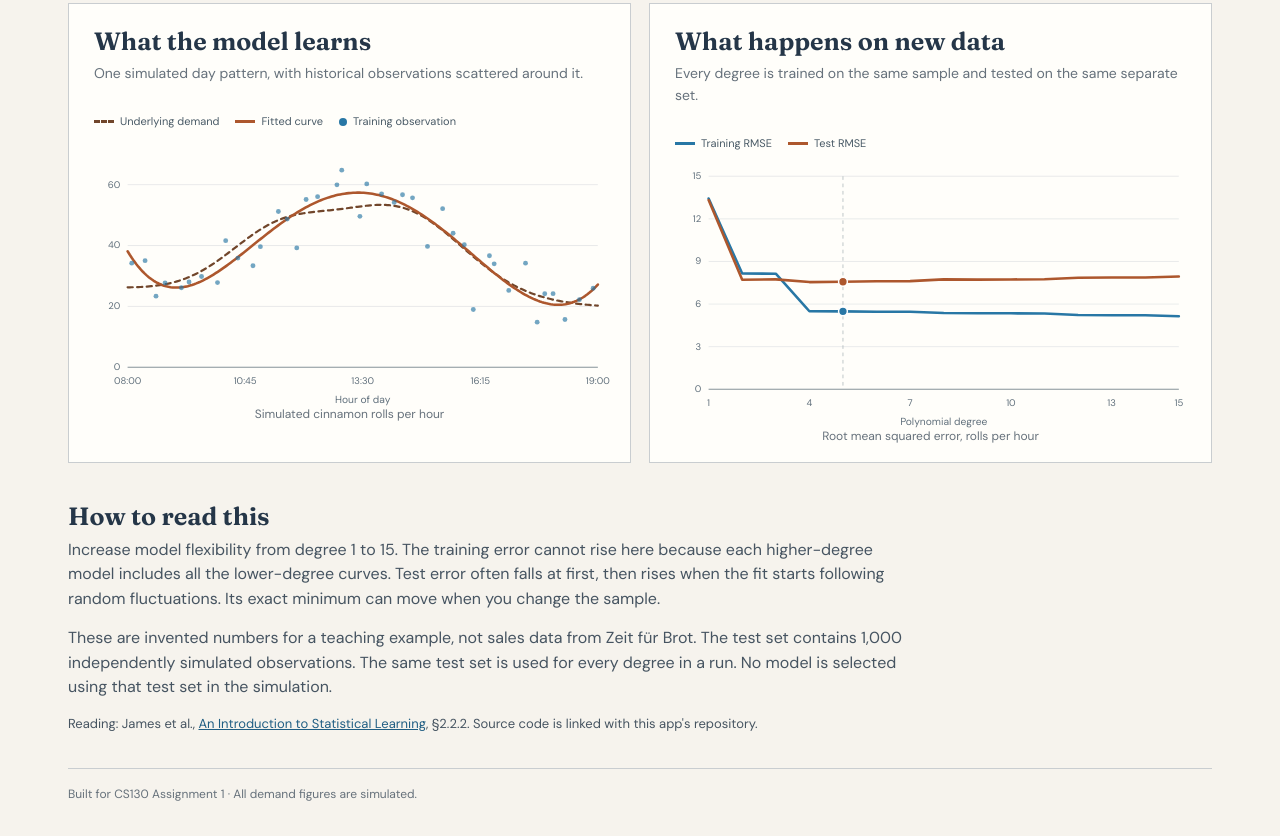
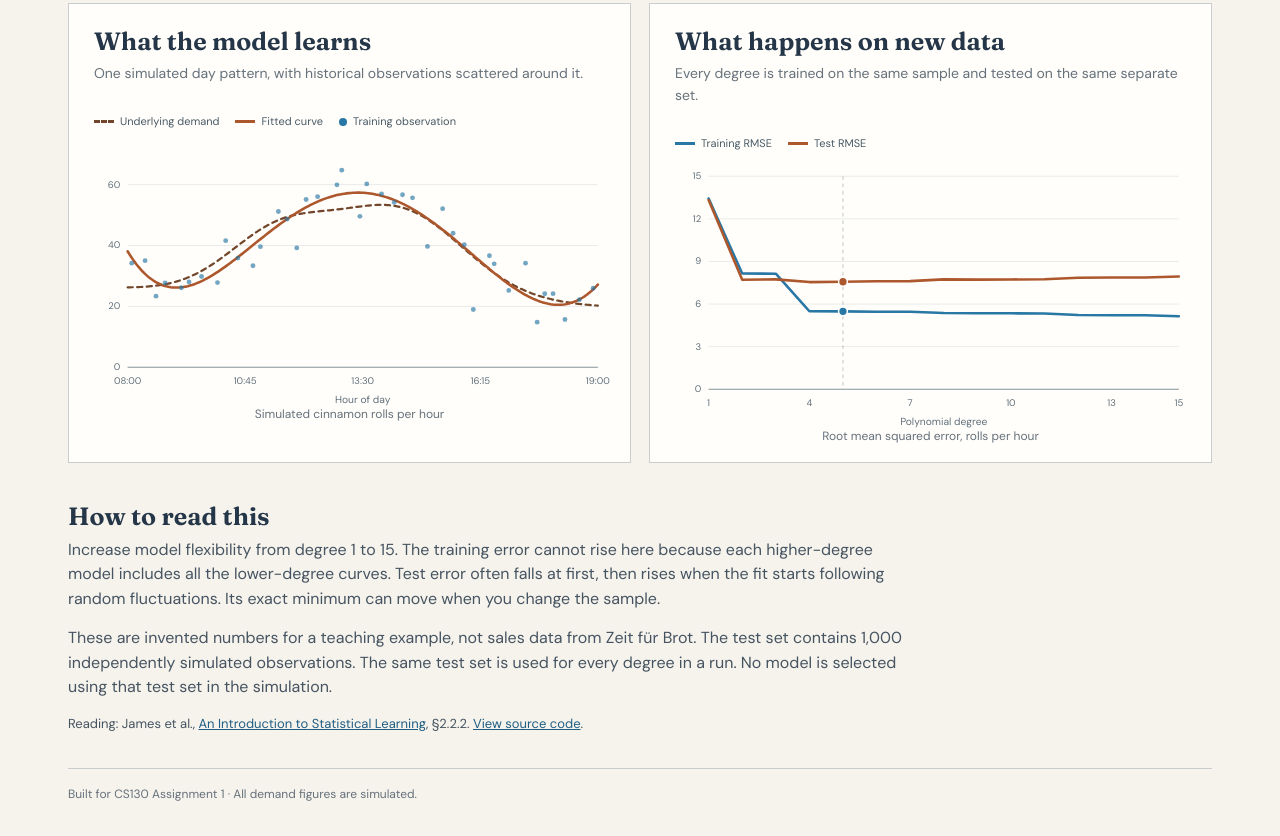
Before and after one commit to ShinnosukeUesaka/cs130-cinnamon-roll-forecasting, a plain HTML site: page index.html in a window 1280 px wide. Shown: the part 710-1546 px from the top of the page. Drawn offline with Linux system fonts and the light colour scheme.

Commit message:
Link source repository from app

```diff
--- a/index.html
+++ b/index.html
@@ -24,7 +24,7 @@
     <p id="readout" class="readout" aria-live="polite"></p>
     <section class="charts"><article class="chart-panel"><div class="chart-heading"><div><h2>What the model learns</h2><p>One simulated day pattern, with historical observations scattered around it.</p></div></div><div class="legend"><span class="legend-item"><i class="legend-swatch truth"></i>Underlying demand</span><span class="legend-item"><i class="legend-swatch fit"></i>Fitted curve</span><span class="legend-item"><i class="legend-dot"></i>Training observation</span></div><div class="chart-scroll"><svg id="demand-chart" viewBox="0 0 720 365" role="img"></svg></div><p class="axis-note">Simulated cinnamon rolls per hour</p></article>
     <article class="chart-panel"><div class="chart-heading"><div><h2>What happens on new data</h2><p>Every degree is trained on the same sample and tested on the same separate set.</p></div></div><div class="legend"><span class="legend-item"><i class="legend-swatch train"></i>Training RMSE</span><span class="legend-item"><i class="legend-swatch test"></i>Test RMSE</span></div><div class="chart-scroll"><svg id="error-chart" viewBox="0 0 720 365" role="img"></svg></div><p class="axis-note">Root mean squared error, rolls per hour</p></article></section>
-    <section class="explain"><h2>How to read this</h2><p>Increase model flexibility from degree 1 to 15. The training error cannot rise here because each higher-degree model includes all the lower-degree curves. Test error often falls at first, then rises when the fit starts following random fluctuations. Its exact minimum can move when you change the sample.</p><p>These are invented numbers for a teaching example, not sales data from Zeit für Brot. The test set contains 1,000 independently simulated observations. The same test set is used for every degree in a run. No model is selected using that test set in the simulation.</p><p class="source">Reading: James et al., <a href="https://www.statlearning.com/" target="_blank" rel="noopener">An Introduction to Statistical Learning</a>, §2.2.2. Source code is linked with this app's repository.</p></section>
+    <section class="explain"><h2>How to read this</h2><p>Increase model flexibility from degree 1 to 15. The training error cannot rise here because each higher-degree model includes all the lower-degree curves. Test error often falls at first, then rises when the fit starts following random fluctuations. Its exact minimum can move when you change the sample.</p><p>These are invented numbers for a teaching example, not sales data from Zeit für Brot. The test set contains 1,000 independently simulated observations. The same test set is used for every degree in a run. No model is selected using that test set in the simulation.</p><p class="source">Reading: James et al., <a href="https://www.statlearning.com/" target="_blank" rel="noopener">An Introduction to Statistical Learning</a>, §2.2.2. <a href="https://github.com/ShinnosukeUesaka/cs130-cinnamon-roll-forecasting" target="_blank" rel="noopener">View source code</a>.</p></section>
     <footer>Built for CS130 Assignment 1 · All demand figures are simulated.</footer>
   </main>
   <script type="module" src="app.js"></script>
```
